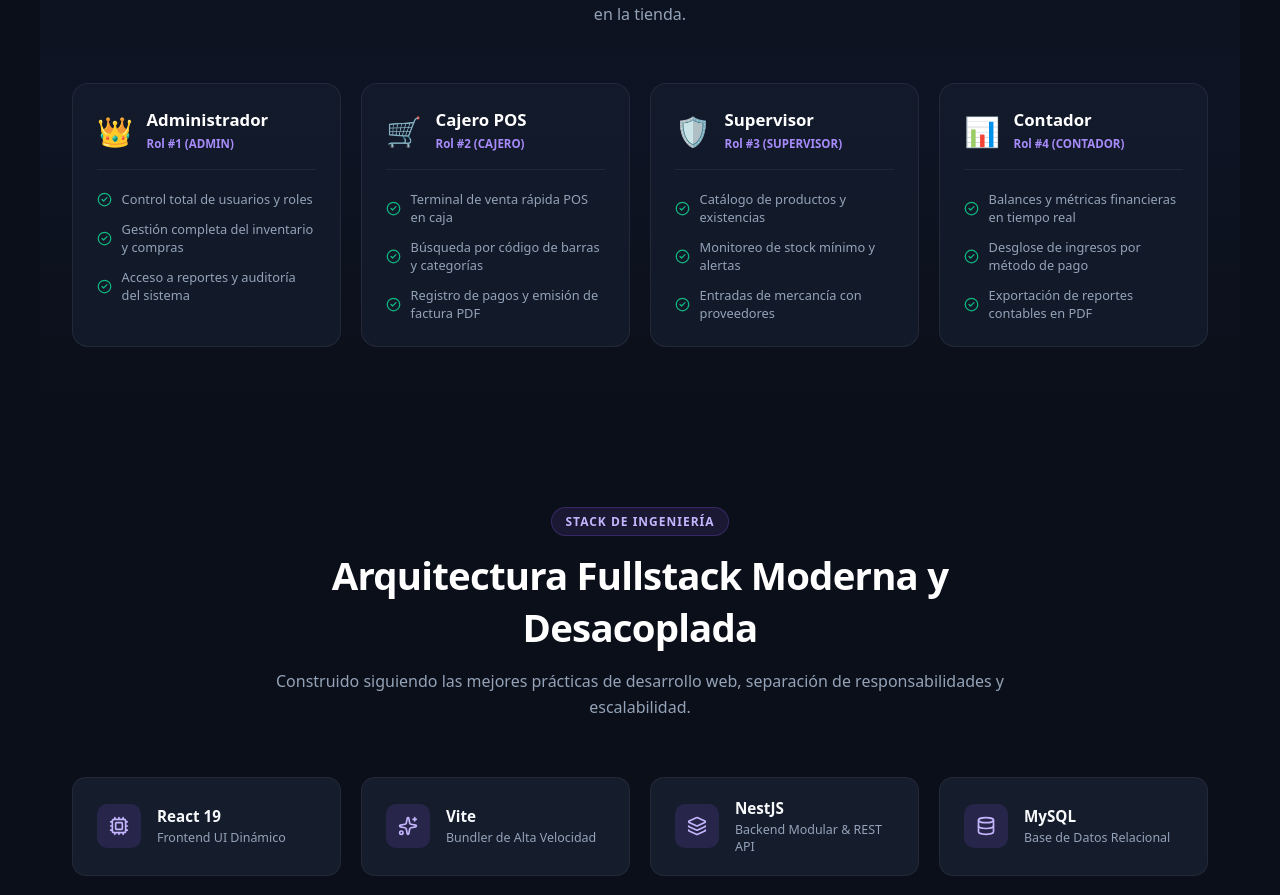
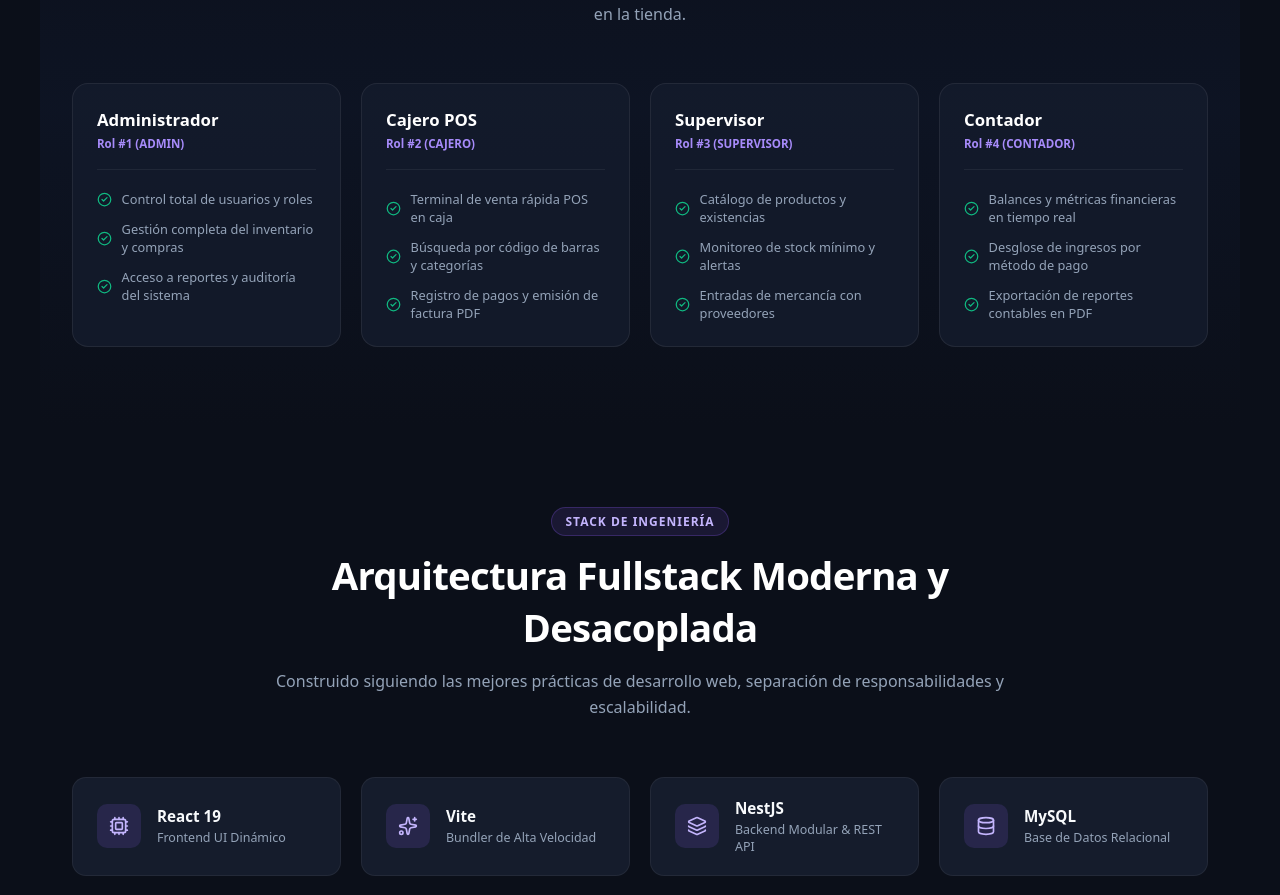
Before and after one commit to proyecto-34/repositorio-frontend, a React (Vite) app: page / in a window 1280 px wide. Shown: the part 2049-2944 px from the top of the page. Built offline with nearby package versions, Linux system fonts and the light colour scheme; no server answers.

Commit message:
se quitaron iconos

```diff
--- a/src/views/home/HomeView.jsx
+++ b/src/views/home/HomeView.jsx
@@ -213,7 +213,6 @@ export const HomeView = () => {
           {ROLES_DB.map((r) => (
             <div key={r.id} className="role-card">
               <div className="role-card-header">
-                <span className="role-emoji">{r.icon}</span>
                 <div>
                   <h4 className="role-name">{r.label}</h4>
                   <span className="role-tag">Rol #{r.id} ({r.nombre})</span>
```
